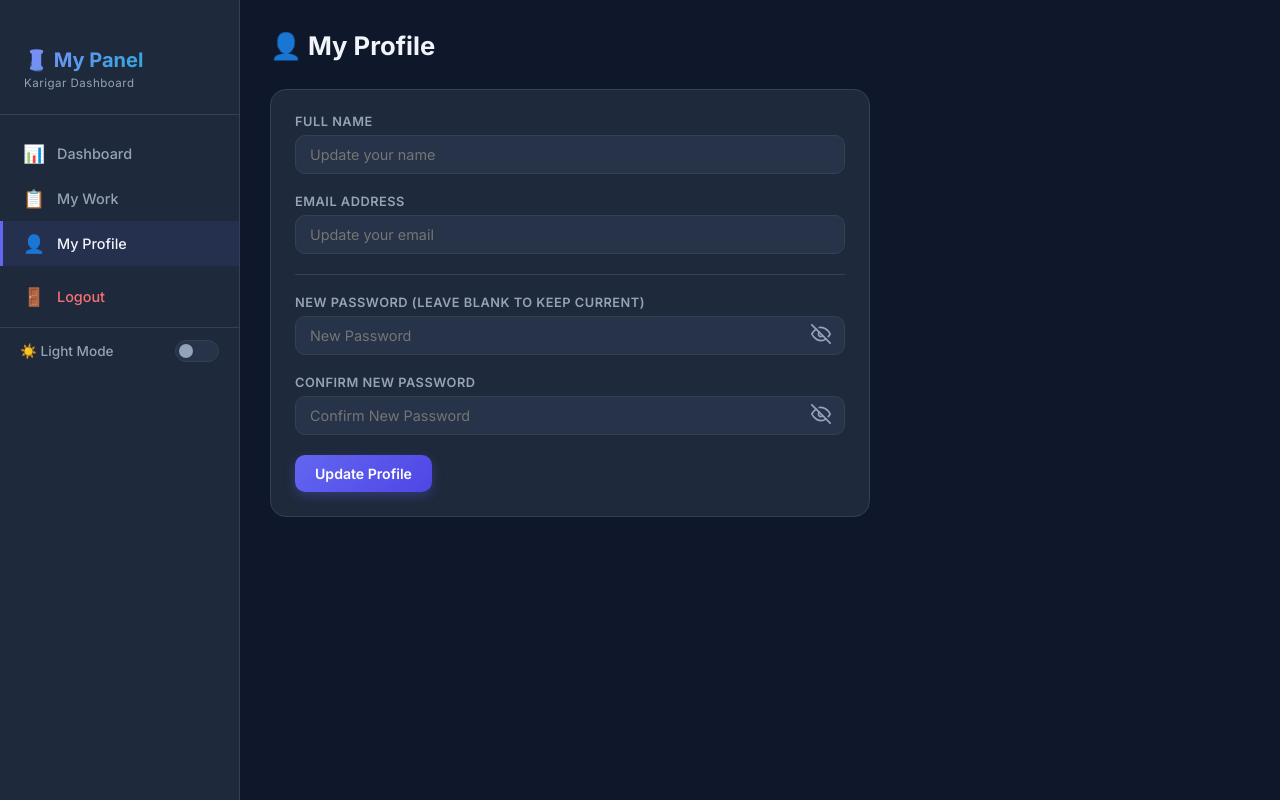
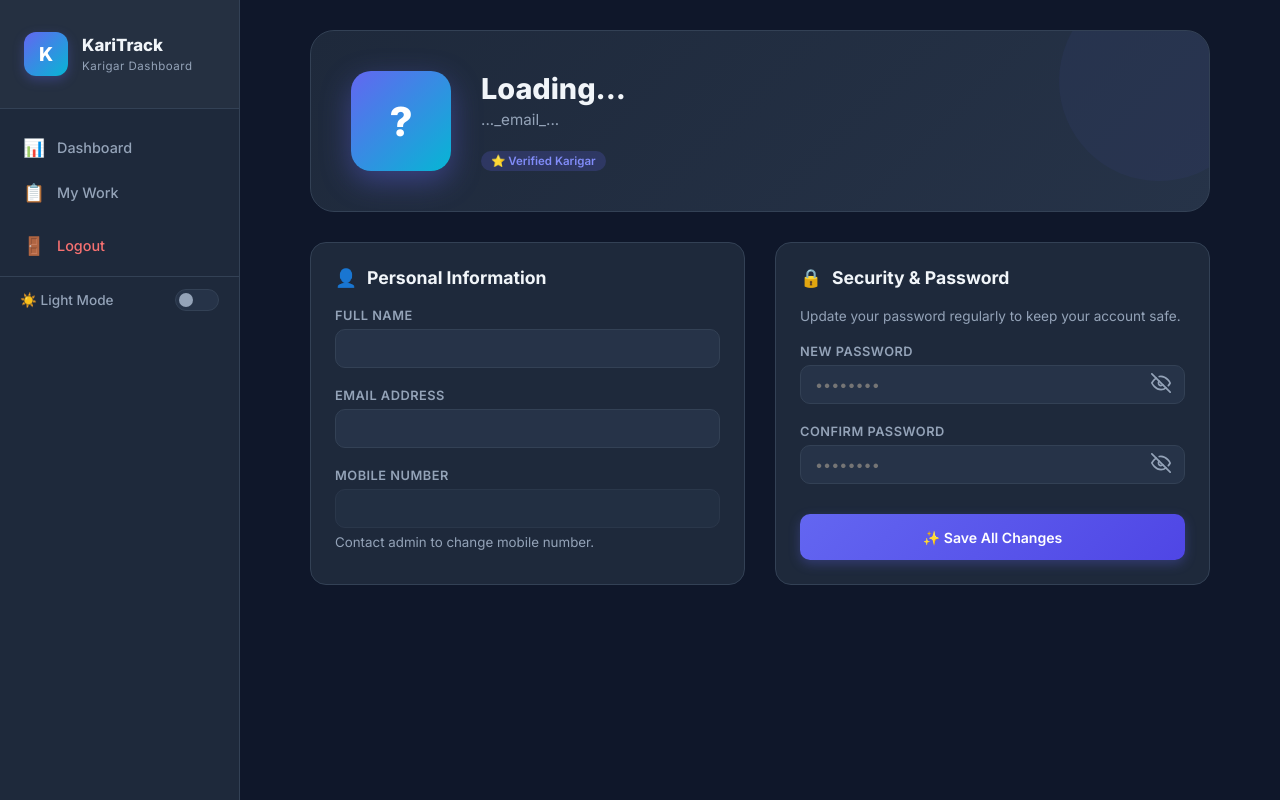
Before and after one commit to pranavvadhel/KariTrack, a PHP site: page /views/karigar/profile.html in a window 1280 px wide. Run offline with PHP 8.4, Linux system fonts and the light colour scheme.

Commit message:
UI Redesign: Professional Profile Page and clickable sidebar user branding

```diff
--- a/public/css/style.css
+++ b/public/css/style.css
@@ -56,20 +56,32 @@ body {
 }
 
 .sidebar-brand {
-  padding: 48px 24px 24px;
+  padding: 32px 24px;
   border-bottom: 1px solid var(--border);
+  display: flex;
+  align-items: center;
+  gap: 14px;
+}
+
+.sidebar-brand.clickable { cursor: pointer; transition: background var(--transition); }
+.sidebar-brand.clickable:hover { background: rgba(255,255,255,0.03); }
+
+.avatar-circle {
+  width: 44px; height: 44px;
+  background: linear-gradient(135deg, var(--primary), var(--accent));
+  border-radius: 12px;
+  display: flex; align-items: center; justify-content: center;
+  color: white; font-weight: 800; font-size: 1.2rem;
+  flex-shrink: 0;
+  box-shadow: 0 4px 12px rgba(99, 102, 241, 0.3);
 }
 
 .sidebar-brand h4 {
-  font-size: 1.25rem;
-  font-weight: 700;
-  background: linear-gradient(135deg, var(--primary-light), var(--accent));
-  -webkit-background-clip: text;
-  -webkit-text-fill-color: transparent;
-  background-clip: text;
-  display: flex;
-  align-items: center;
-  gap: 10px;
+  font-size: 1.05rem;
+  font-weight: 800;
+  color: var(--text);
+  margin: 0;
+  line-height: 1.2;
 }
 
 .sidebar-brand p {
--- a/views/karigar/profile.html
+++ b/views/karigar/profile.html
@@ -3,45 +3,116 @@
 <head>
   <meta charset="UTF-8"/>
   <meta name="viewport" content="width=device-width, initial-scale=1.0"/>
-  <title>KariTrack - My Profile</title>
+  <title>KariTrack - My Professional Profile</title>
   <link rel="stylesheet" href="/css/style.css"/>
+  <style>
+    .profile-container { max-width: 900px; margin: 0 auto; }
+    .profile-header {
+      background: linear-gradient(135deg, var(--bg-card), var(--bg-card2));
+      border: 1px solid var(--border);
+      border-radius: 24px;
+      padding: 40px;
+      display: flex;
+      align-items: center;
+      gap: 30px;
+      margin-bottom: 30px;
+      position: relative;
+      overflow: hidden;
+    }
+    .profile-header::after {
+      content: ''; position: absolute; top: -50px; right: -50px;
+      width: 200px; height: 200px; background: var(--primary);
+      opacity: 0.05; border-radius: 50%;
+    }
+    .profile-avatar-large {
+      width: 100px; height: 100px;
+      background: linear-gradient(135deg, var(--primary), var(--accent));
+      border-radius: 20px;
+      display: flex; align-items: center; justify-content: center;
+      font-size: 2.5rem; font-weight: 800; color: white;
+      box-shadow: 0 10px 30px rgba(99, 102, 241, 0.4);
+    }
+    .profile-info h2 { font-size: 1.8rem; font-weight: 800; margin-bottom: 4px; }
+    .profile-info p { color: var(--text-muted); font-size: 0.95rem; }
+
+    .profile-grid {
+      display: grid;
+      grid-template-columns: 1fr 1fr;
+      gap: 30px;
+    }
+    .section-title {
+      font-size: 1.1rem; font-weight: 700; margin-bottom: 20px;
+      display: flex; align-items: center; gap: 10px;
+    }
+    .section-title span { color: var(--primary); }
+
+    @media (max-width: 768px) {
+      .profile-grid { grid-template-columns: 1fr; }
+      .profile-header { flex-direction: column; text-align: center; padding: 30px 20px; }
+    }
+  </style>
 </head>
 <body>
 <div id="sidebar-container"></div>
 
 <div class="main-content">
-  <div class="topbar">
-    <h1>👤 My Profile</h1>
+  <div class="profile-container">
+    <div class="profile-header">
+      <div class="profile-avatar-large" id="main-avatar">?</div>
+      <div class="profile-info">
+        <h2 id="display-name">Loading...</h2>
+        <p id="display-email">..._email_...</p>
+        <div class="mt-20">
+          <span class="badge badge-primary">⭐ Verified Karigar</span>
+        </div>
+      </div>
     </div>
 
     <div id="alert-box"></div>
 
-  <div class="card" style="max-width: 600px;">
     <form id="profileForm">
+      <div class="profile-grid">
+        <!-- Personal Info -->
+        <div class="card">
+          <h3 class="section-title"><span>👤</span> Personal Information</h3>
           <div class="form-group mb-20">
             <label>Full Name</label>
-        <input type="text" id="name" name="name" class="form-control" placeholder="Update your name" required/>
+            <input type="text" id="name" name="name" class="form-control" required/>
           </div>
           <div class="form-group mb-20">
             <label>Email Address</label>
-        <input type="email" id="email" name="email" class="form-control" placeholder="Update your email" required/>
+            <input type="email" id="email" name="email" class="form-control" required/>
           </div>
-      <hr class="mb-20" style="border:0; border-top: 1px solid var(--border)">
+          <div class="form-group">
+            <label>Mobile Number</label>
+            <input type="text" id="mobile" class="form-control" readonly title="Mobile cannot be changed online"/>
+            <small class="text-muted">Contact admin to change mobile number.</small>
+          </div>
+        </div>
+
+        <!-- Security -->
+        <div class="card">
+          <h3 class="section-title"><span>🔒</span> Security & Password</h3>
+          <p class="text-muted mb-20" style="font-size: 0.85rem;">Update your password regularly to keep your account safe.</p>
           <div class="form-group mb-20">
-        <label>New Password (leave blank to keep current)</label>
+            <label>New Password</label>
             <div class="password-field-wrapper">
-          <input type="password" id="password" name="password" class="form-control" placeholder="New Password"/>
+              <input type="password" id="password" name="password" class="form-control" placeholder="••••••••"/>
               <span class="password-toggle" onclick="togglePassword('password', this)"></span>
             </div>
           </div>
           <div class="form-group mb-20">
-        <label>Confirm New Password</label>
+            <label>Confirm Password</label>
             <div class="password-field-wrapper">
-          <input type="password" id="confirm_password" name="confirm_password" class="form-control" placeholder="Confirm New Password"/>
+              <input type="password" id="confirm_password" name="confirm_password" class="form-control" placeholder="••••••••"/>
               <span class="password-toggle" onclick="togglePassword('confirm_password', this)"></span>
             </div>
           </div>
-      <button type="submit" class="btn btn-primary">Update Profile</button>
+          <button type="submit" class="btn btn-primary btn-w100" style="height: 46px; margin-top: 10px;">
+            ✨ Save All Changes
+          </button>
+        </div>
+      </div>
     </form>
   </div>
 </div>
@@ -51,12 +122,15 @@
   document.getElementById('sidebar-container').innerHTML = renderKarigarSidebar('profile');
 
   async function loadProfile() {
-    const data = await apiGet('/api/me');
-    // We need more details than /api/me gives
     const profile = await apiGet('/api/karigar/profile-details');
     if (profile) {
       document.getElementById('name').value = profile.name;
       document.getElementById('email').value = profile.email;
+      document.getElementById('mobile').value = profile.mobile;
+
+      document.getElementById('display-name').textContent = profile.name;
+      document.getElementById('display-email').textContent = profile.email;
+      document.getElementById('main-avatar').textContent = profile.name.charAt(0).toUpperCase();
     }
   }
 
@@ -71,9 +145,15 @@
 
     const res = await apiPost('/api/karigar/update-profile', data);
     if (res.success) {
-      showAlert('alert-box', 'Profile updated successfully!', 'success');
+      showAlert('alert-box', 'Profile successfully updated!', 'success');
+      loadProfile(); // Refresh UI
+      updateSidebarInfo(); // Refresh sidebar
+
       if (data.password) {
-        setTimeout(() => location.href = '/logout', 2000);
+        setTimeout(() => {
+            alert('Password changed. Please login again.');
+            location.href = '/logout';
+        }, 1500);
       }
     } else {
       showAlert('alert-box', res.error || 'Update failed', 'danger');
```
Also changed, not shown: public/js/app.js. Lines whose indentation alone changed are shown as unchanged.
